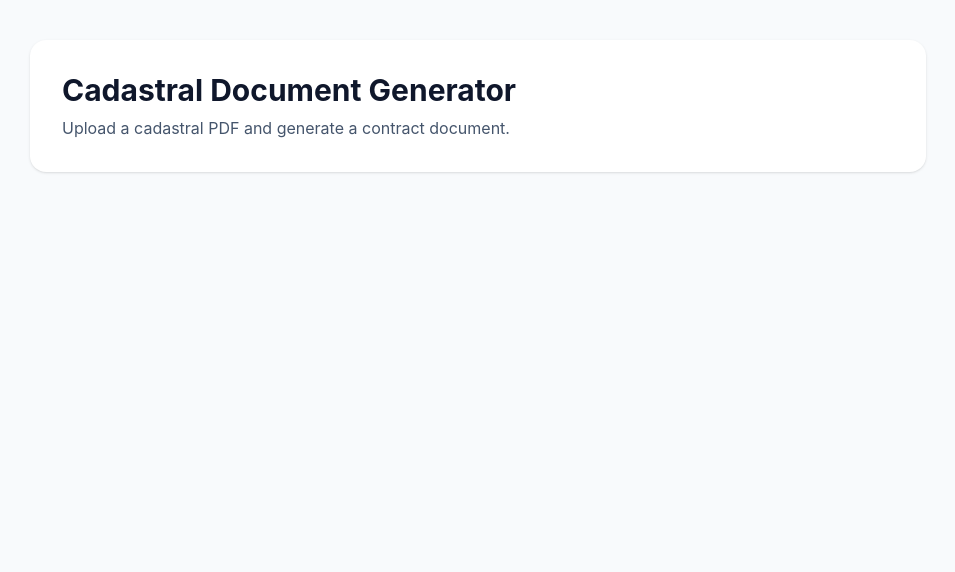
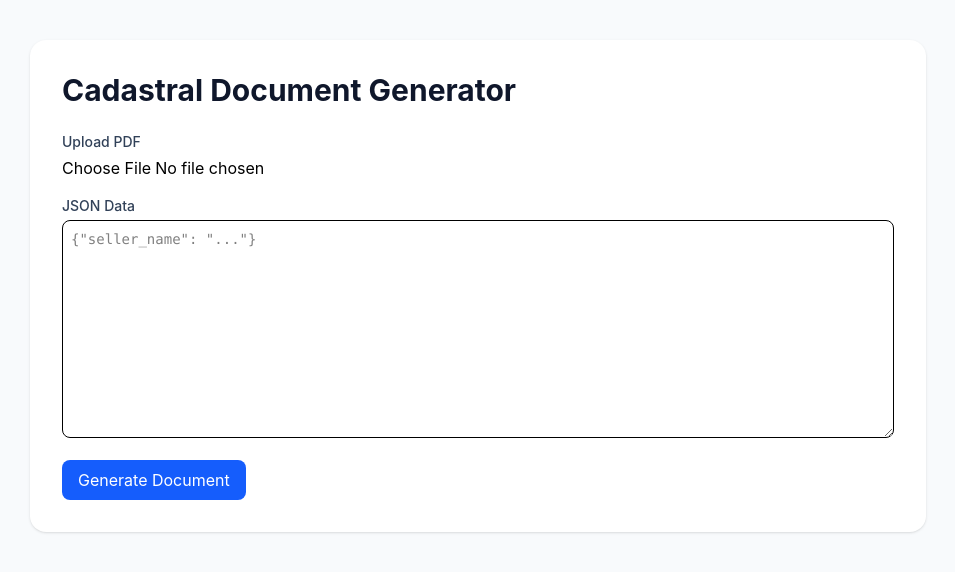
Before and after one commit to Misho-1019/Cadastral-Doc-Automation, a React app in the folder frontend/: page / in a window 1280 px wide. Shown: the top 572 px of the page, without its empty margins (162-1117 px from the left). Built offline with nearby package versions, Linux system fonts and the light colour scheme; the HTML template or start-up script is replaced by a standard one.

Commit message:
Add upload form and connect to backend

```diff
--- a/frontend/src/App.jsx
+++ b/frontend/src/App.jsx
@@ -1,4 +1,54 @@
+import { useState } from "react";
+
 function App() {
+    const [file, setFile] = useState(null);
+    const [jsonData, setJsonData] = useState('');
+    const [loading, setLoading] = useState(false);
+
+    const handleSubmit = async (e) => {
+        e.preventDefault();
+
+        if (!file) {
+            alert('Please upload a PDF file');
+
+            return;
+        }
+
+        setLoading(true);
+
+        try {
+            const formData = new FormData();
+
+            formData.append('file', file);
+            formData.append('data', jsonData);
+
+            const response = await fetch('http://localhost:3030/generate', {
+                method: 'POST',
+                body: formData,
+            });
+
+            if (!response.ok) {
+                const err = await response.json();
+                throw new Error(err.error || "Request failed");
+            }
+
+            const blob = await response.blob();
+            const url = window.URL.createObjectURL(blob);
+
+            const a = document.createElement('a');
+            a.href = url;
+            a.download = "generated-contract.docx";
+            a.click();
+
+            window.URL.revokeObjectURL(url);
+        } catch (err) {
+            console.error(err);
+            alert(err.message)
+        } finally {
+            setLoading(false)
+        }
+    }
+
     return (
         <main className="min-h-screen bg-slate-50 px-6 py-10">
             <section className="mx-auto max-w-4xl rounded-2xl bg-white p-8 shadow-sm">
@@ -6,9 +56,40 @@ function App() {
                     Cadastral Document Generator
                 </h1>
 
-                <p className="mt-2 text-slate-600">
-                    Upload a cadastral PDF and generate a contract document.
-                </p>
+                <form onSubmit={handleSubmit} className="mt-6 space-y-4">
+                    <div>
+                        <label className="block text-sm font-medium text-slate-700">
+                            Upload PDF
+                        </label>
+                        <input
+                            type="file"
+                            accept="application/pdf"
+                            onChange={(e) => setFile(e.target.files[0])}
+                            className="mt-1 block w-full"
+                        />
+                    </div>
+
+                    <div>
+                        <label className="block text-sm font-medium text-slate-700">
+                            JSON Data
+                        </label>
+                        <textarea
+                            value={jsonData}
+                            onChange={(e) => setJsonData(e.target.value)}
+                            rows={10}
+                            className="mt-1 w-full rounded-lg border p-2 font-mono text-sm"
+                            placeholder='{"seller_name": "..."}'
+                        />
+                    </div>
+
+                    <button
+                        type="submit"
+                        disabled={loading}
+                        className="rounded-lg bg-blue-600 px-4 py-2 text-white disabled:opacity-50"
+                    >
+                        {loading ? "Generating..." : "Generate Document"}
+                    </button>
+                </form>
             </section>
         </main>
     );
--- a/frontend/vite.config.js
+++ b/frontend/vite.config.js
@@ -1,11 +1,8 @@
-import { defineConfig } from 'vite'
-import react from '@vitejs/plugin-react'
+import { defineConfig } from "vite";
+import react from "@vitejs/plugin-react";
 import tailwindcss from "@tailwindcss/vite";
 
 // https://vite.dev/config/
 export default defineConfig({
-  plugins: [
-    react(),
-    tailwindcss(),
-  ],
-})
+  plugins: [react(), tailwindcss()],
+});
```
Also changed, not shown: 1 other file (tests, documents, lock files or other folders).
